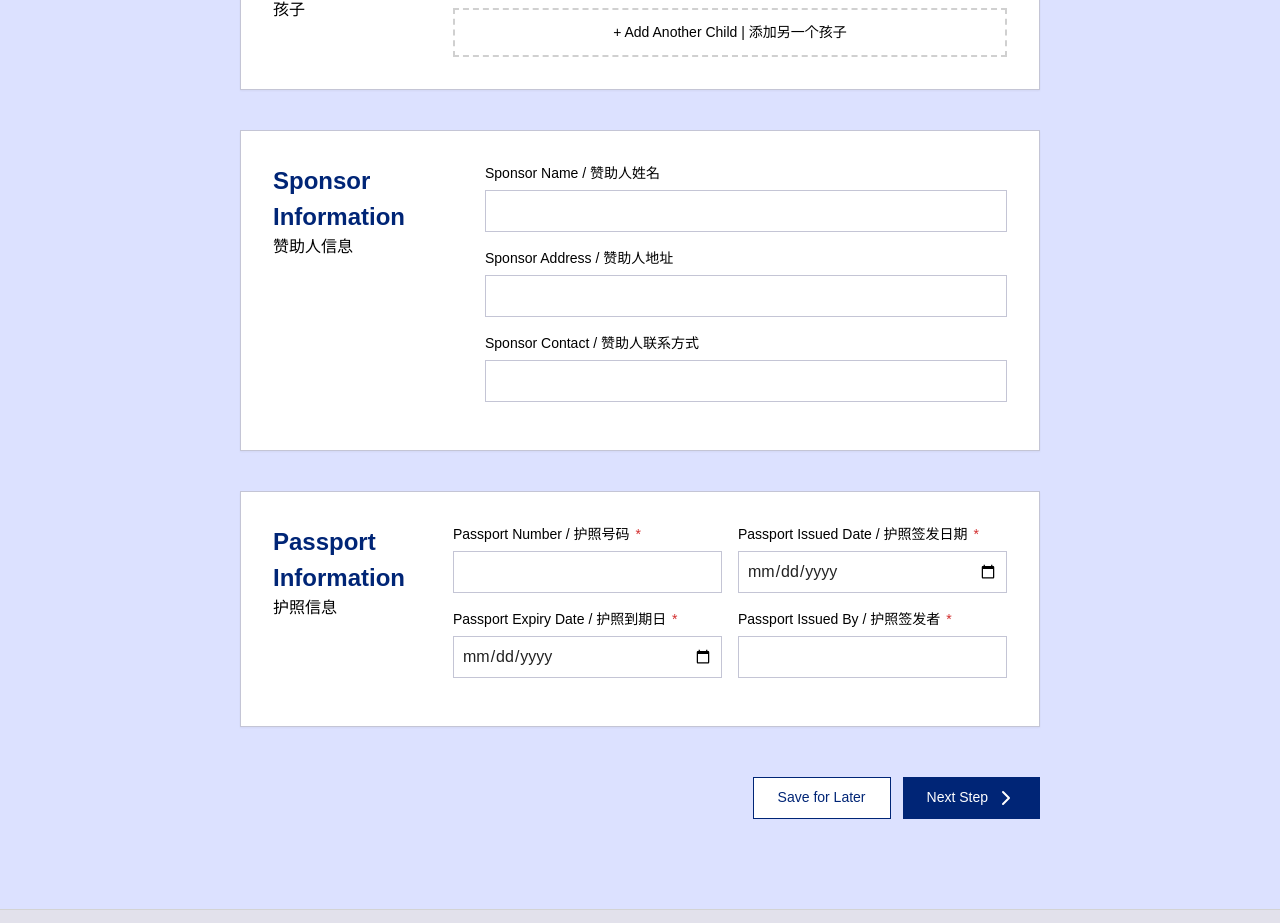
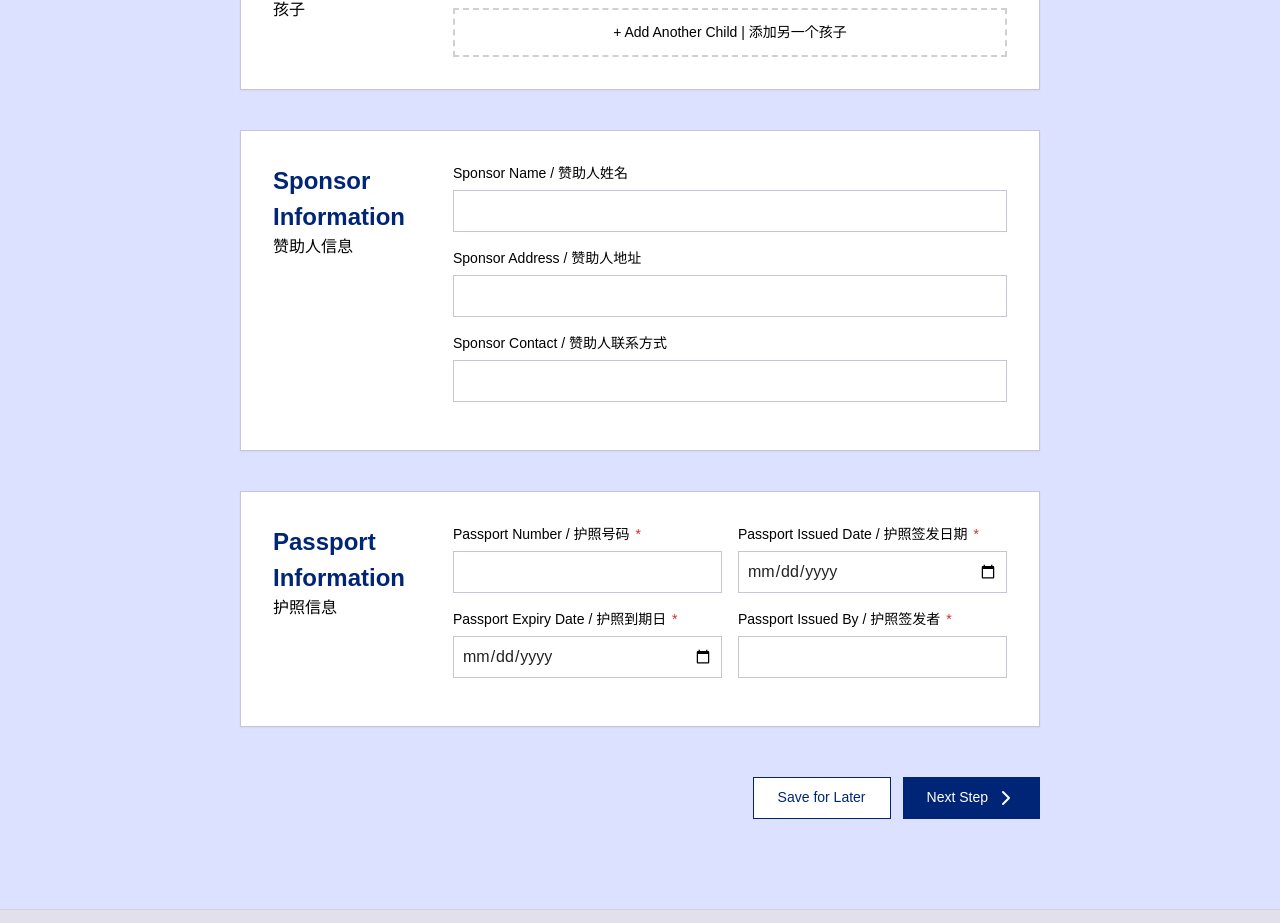
Before and after one commit to izeaharquillano/visa-form-app, a Next.js app: page / in a window 1280 px wide. Shown: the part 1340-2263 px from the top of the page. Built offline with nearby package versions, Linux system fonts and the light colour scheme.

Commit message:
fixed sponsor information card bugs and moved to first step

```diff
--- a/app/globals.css
+++ b/app/globals.css
@@ -141,7 +141,8 @@ body {
 /* ── Section cards (shared grid layout) ── */
 .applicant-information,
 .application-information,
-.passport-information {
+.passport-information,
+.sponsor-information {
   background-color: white;
   width: 100%;
   max-width: 800px;
@@ -152,29 +153,6 @@ body {
   display: grid;
   grid-template-columns: 180px 1fr;
   box-sizing: border-box;
-}
-
-.sponsor-information {
-  background-color: white;
-  width: 100%;
-  max-width: 800px;
-  margin: 20px auto;
-  border: 1px solid #C4C5D5;
-  box-shadow: 0px 1px 2px 0px rgba(0,0,0,0.05);
-  padding: 32px;
-  display: flex;
-  flex-direction: row;
-  gap: 32px;
-  box-sizing: border-box;
-}
-
-.sponsor-information .section-title {
-  width: 180px;
-  flex-shrink: 0;
-}
-
-.sponsor-information .form-content {
-  flex: 1;
 }
 
 .section-title {
```
